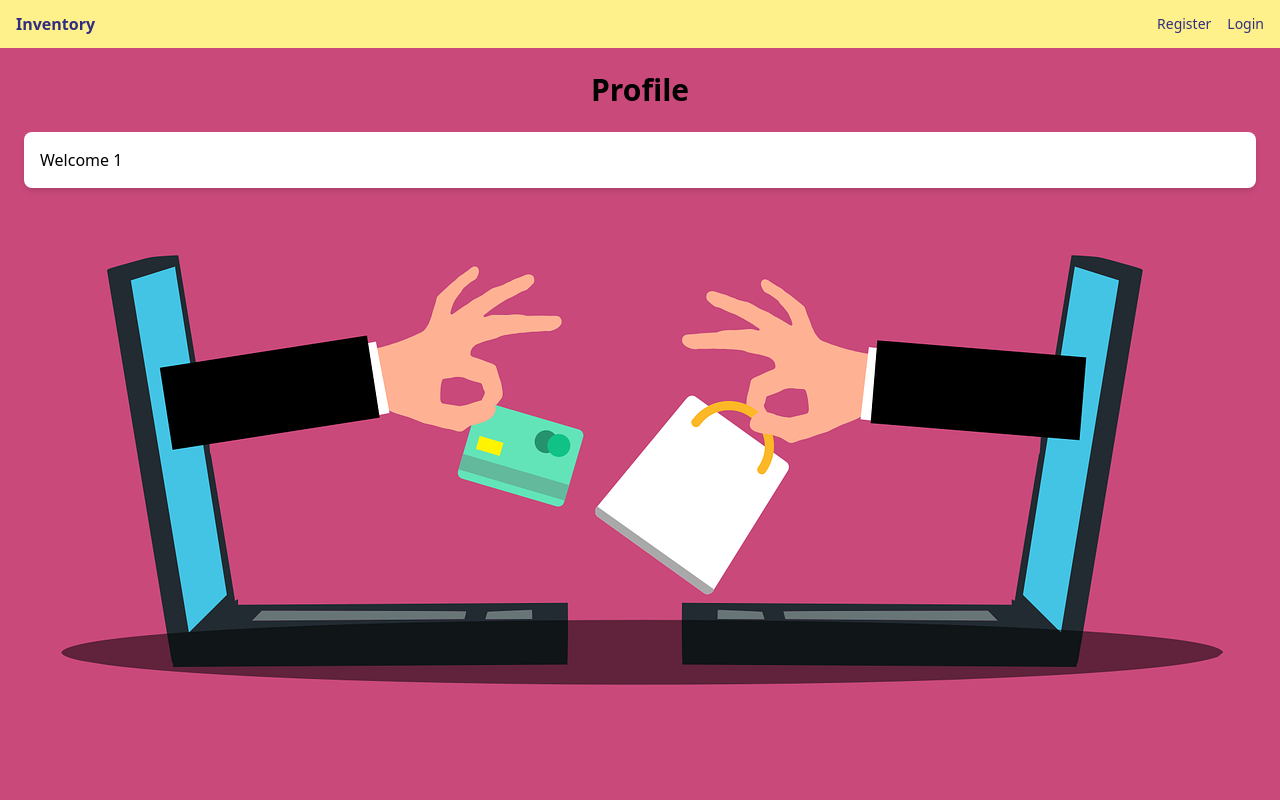
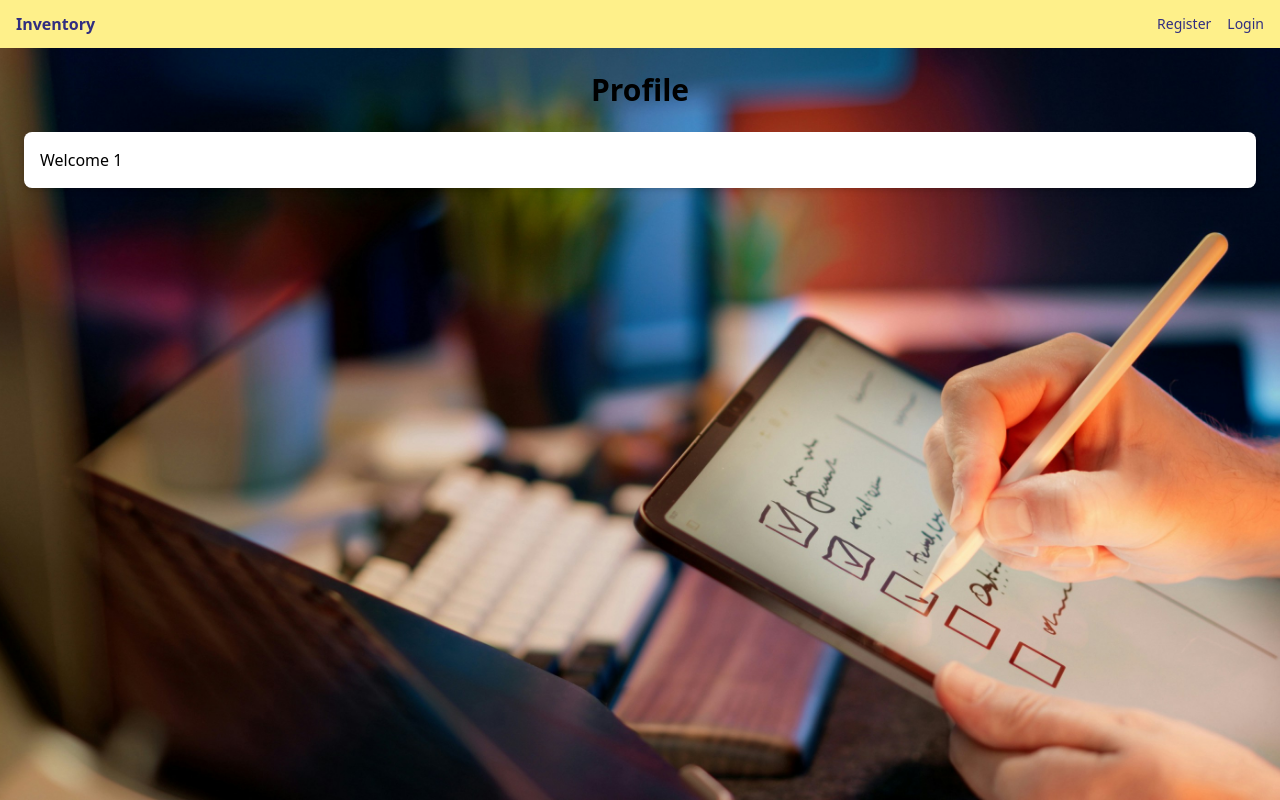
Before and after one commit to 612943810/mind-sam, a React (Vite) app in the folder frontend/: page /inventory/1 in a window 1280 px wide. Built offline with nearby package versions, Linux system fonts and the light colour scheme; no server answers.

Commit message:
This update modifies contrast.

```diff
--- a/frontend/src/Inventory/Home/Home.tsx
+++ b/frontend/src/Inventory/Home/Home.tsx
@@ -46,7 +46,7 @@ export default function Home() {
             <div className="container mx-auto p-6">
 
                 <div className="flex items-center justify-between mb-4">
-                    <h1 className='text-2xl font-semibold'>Inventory Details</h1>
+                    <h1 className='text-2xl font-semibold text-[#fbc3bcff]'>Inventory Details</h1>
                 </div>
 
                 {currentUser && (
@@ -77,7 +77,7 @@ export default function Home() {
                                         <td className="px-4 py-2">
                                             <div className="flex gap-2">
                                                 <Link to={`/inventory/update/${tableData._id}`}>
-                                                    <Button buttonType='button' text="Update" backgroundColor='#f3b61fff' color='#fbc3bcff' />
+                                                    <Button buttonType='button' text="Update" backgroundColor='#fef09a' color='#fbc3bcff' />
                                                 </Link>
                                                 <Button buttonType='button' text="Delete" backgroundColor='#15b097ff' color='#fbc3bcff' clickAction={() => deleteInventory(tableData._id)} />
                                             </div>
--- a/frontend/src/index.css
+++ b/frontend/src/index.css
@@ -19,7 +19,7 @@ html, body, #root {
 
 .backgroundImage{
   height: 100%;
-  background-image: url('./assets/images/shopping.png');
+  background-image: url('./assets/images/workspace.jpg');
   background-size: cover;
   background-position: center;
   background-repeat: no-repeat;
```
Also changed, not shown: frontend/src/assets/images/shopping.png (deleted), frontend/src/assets/images/workspace.jpg (added).
